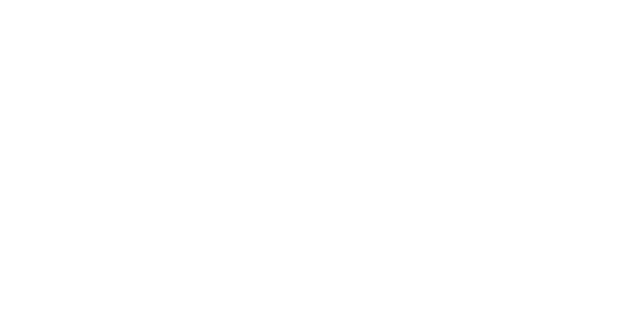
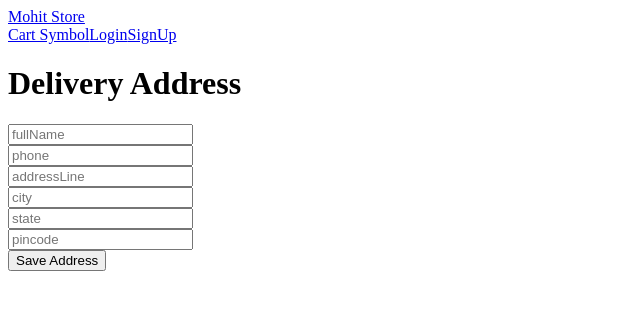
Before and after one commit to Manvendra-2006/mern-ecommerce-project, a React app in the folder Frontend/mern/: page /checkout-address in a window 1280 px wide. Before the commit this address had no page. Shown: the top 310 px of the page, without its empty margins (0-640 px from the left). Built offline with nearby package versions, Linux system fonts and the light colour scheme; the HTML template or start-up script is replaced by a standard one.

Commit message:
feat(frontend) : Add Address & CheckOut

```diff
--- a/Frontend/mern/src/App.jsx
+++ b/Frontend/mern/src/App.jsx
@@ -9,6 +9,8 @@
 import ProductList from "./Admin/ProductList";
 import Navbar from "./Components/Header";
 import Cart from "./Components/Cart";
+import CheckOutAddress from "./Pages/CheckOutAddress";
+import CheckOut from "./Pages/CheckOut";
 function Layout(){
   return(
     <div>
@@ -31,6 +33,8 @@
           <Route path="/admin/products/edit/:id" element={<EditProduct />} />
           <Route path="/admin/products/add" element={<AddProduct />} />
           <Route path="/user/cart" element={<Cart/>}/>
+          <Route path="/checkout-address" element={<CheckOutAddress/>}/>
+          <Route path="/checkout" element={<CheckOut/>}/>
           </Route>
         </Routes>
       </BrowserRouter>
--- a/Frontend/mern/src/Components/Cart.jsx
+++ b/Frontend/mern/src/Components/Cart.jsx
@@ -1,7 +1,9 @@
 import { useEffect, useState } from "react"
 import api from "../Axios";
+import {  useNavigate } from "react-router";
 export default function Cart() {
     const userId = localStorage.getItem("userId")
+    const navigate = useNavigate()
     const [cart, setcart] = useState(null)
     async function loadCart() {
         if (!userId) return;
@@ -26,6 +28,9 @@
         const res = await api.put(`/cart/update`, { userId, productId, quantity })
         await loadCart()
         window.dispatchEvent(new Event("cartUpdated"))
+    }
+    function checkout(){
+        navigate("/checkout-address")
     }
     if (!cart) {
         return <div>....Loading</div>
@@ -68,9 +73,16 @@
                             <div>
                                 Total : {total.toFixed(2)}
                             </div>
+                            <button onClick={(event)=>checkout(event)}>Proceed to CheckOut</button>
                         </div>
                     )
             }
         </div>
     )
 } // here .toFixed(2) is a method which convert number upto two decimal place and convert it into string
+
+
+
+
+
+// When any user is doing add to cart then always not a new document is not formed in carts usi ke andar add to cart hoga
--- /dev/null
+++ b/Frontend/mern/src/Pages/CheckOut.jsx
@@ -0,0 +1,43 @@
+import React from 'react'
+import { useEffect } from 'react'
+import { useState } from 'react'
+import api from '../Axios'
+const CheckOut = () => {
+    const userId =localStorage.getItem("userId")
+    const [address,setaddress] = useState([])
+    const [cart,setcart] = useState(null)
+    useEffect(()=>{
+        api.get(`/cart/${userId}`)
+        .then((res)=>{
+            setcart(res.data)
+        })
+        api.get(`/address/${userId}`).then((res)=> setaddress(res.data))
+    },[])
+    if(!cart){
+        return  <div>...loading</div>
+    }
+    const total = cart.items.reduce((sum,i)=> sum+i.quantity * i.productId.prices ,0)
+  return (
+    <div>
+        <h1>CheckOut</h1>
+        <h1>Select Address</h1>
+        {
+            address.map((item)=>{
+                return (
+                    <div>
+                        <p>{item.fullName}</p>
+                        <p>{item.phone}</p>
+                        <p>{item.addressLine}</p>
+                        <p>{item.city}</p>
+                    </div>
+                )
+            })
+        }
+        <h2>Order Summary</h2>
+        <p>Total Amount : {total}</p>
+        <button>Place Order (COD)</button>
+    </div>
+  )
+}
+
+export default CheckOut
--- /dev/null
+++ b/Frontend/mern/src/Pages/CheckOutAddress.jsx
@@ -0,0 +1,52 @@
+import React from 'react'
+import { useState } from 'react';
+import { useNavigate } from 'react-router';
+import api from '../Axios';
+const CheckOutAddress = () => {
+    const userId = localStorage.getItem("userId");
+    const navigate = useNavigate();
+    const [form,setform] = useState({
+         fullName:"" ,
+    phone :"",
+    addressLine :"",
+    city:"",
+    state:"",
+    pincode:"" ,
+    })
+    const handleChange = (event) =>{
+        setform({
+            ...form,
+            [event.target.name] : event.target.value,
+        })
+    }
+    const saveAddress = async (e)=>{
+        e.preventDefault()
+            await api.post("/address/saveAddress",{ // The whole data is going to backend
+                ...form, // This make copy of form
+                userId,
+            })
+            navigate("/checkout")
+    }
+  return (
+    <div>
+        <h1>Delivery Address</h1>
+        {
+            Object.keys(form).map((item)=>{
+                return(
+                    <div>
+                        <input key={item}
+                        name ={item}
+                        placeholder={item}
+                        onChange={(event)=>handleChange(event)} // Here whole event object is passing
+                        value={form[item]}
+                        />
+                        </div>
+                )
+            })
+        }
+    <button onClick={(e)=>saveAddress(e)}>Save Address</button>
+    </div>
+  )
+}
+
+export default CheckOutAddress
```
